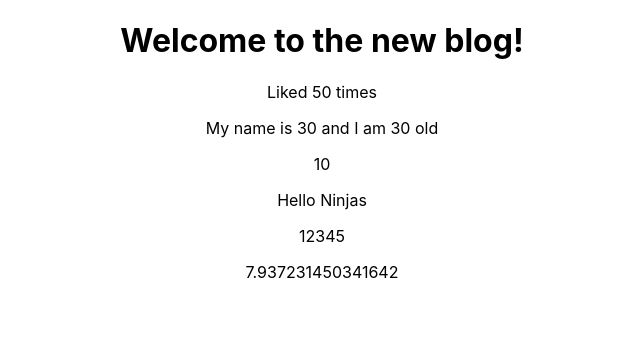
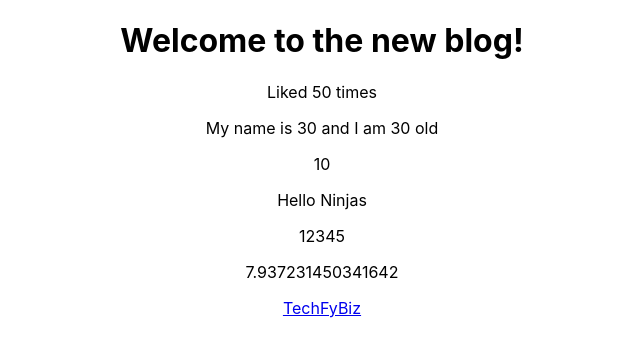
Before and after one commit to briansimiyuj/React-Tutorial, a React (Create React App) app in the folder dojo-blog/: page / in a window 1280 px wide. Shown: the top 356 px of the page, without its empty margins (318-958 px from the left). Built offline with nearby package versions, Linux system fonts and the light colour scheme.

Commit message:
Dynamic values element tags

```diff
--- a/dojo-blog/src/Script.jsx
+++ b/dojo-blog/src/Script.jsx
@@ -14,7 +14,9 @@ function App() {
 
   },
 
-  isOpen = false
+  isOpen = false,
+
+  link = 'http://techfybiz.co.ke'
 
 
   return (
@@ -40,6 +42,8 @@ function App() {
 
         <p>{Math.random() * 10}</p>
 
+        <a href={link}>TechFyBiz</a>
+
       </div>
 
     </div>
```
Also changed, not shown: 1 other file (tests, documents, lock files or other folders).
